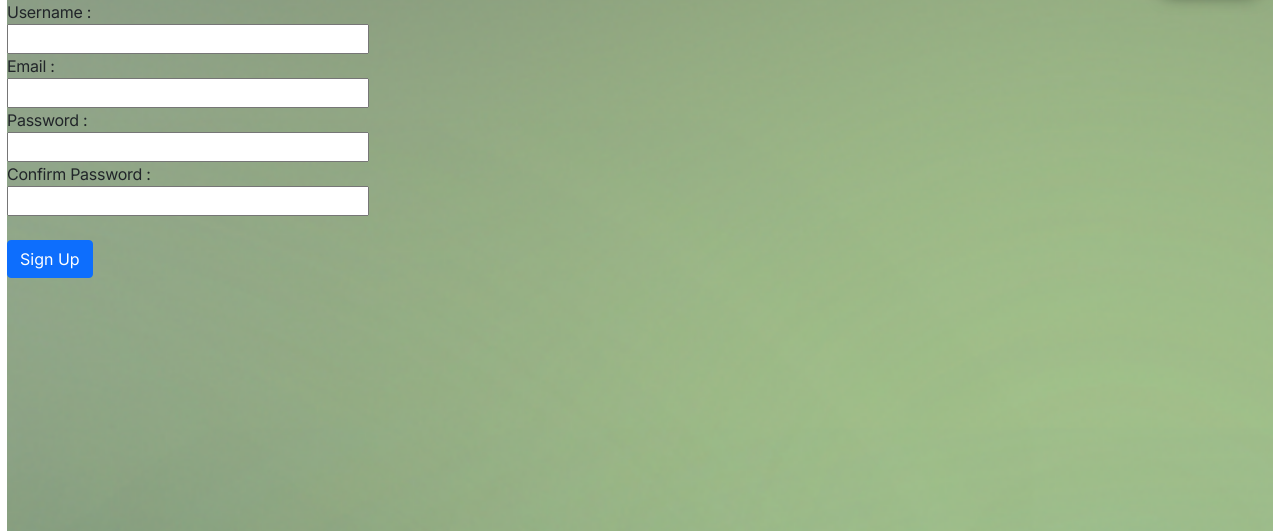
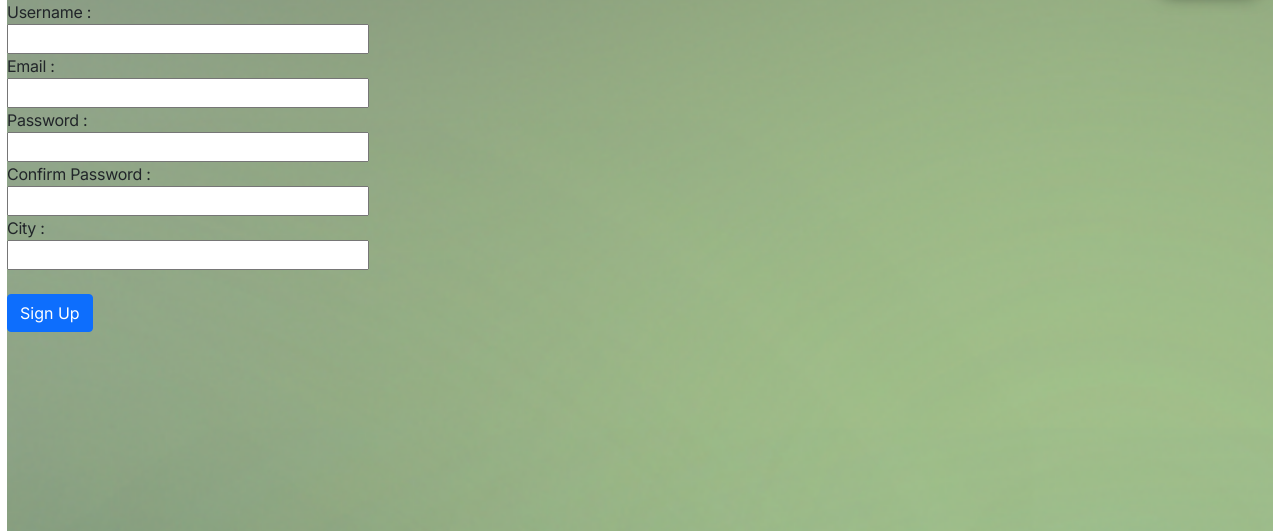
Before and after one commit to vineelbhatti/ywsos2021_web, a Flask app: page /signup in a window 1280 px wide. Shown: the part 66-597 px from the top of the page. Run offline with Flask 2, Linux system fonts and the light colour scheme; parts of the project's set-up code (start-up, migrations or seed data) failed here and were passed over; some libraries are stand-ins or nearby versions.

Commit message:
Add location to user details (#30)
* push

* hi

* Add location to user details

```diff
--- a/app.py
+++ b/app.py
@@ -16,6 +16,7 @@ from datetime import datetime, timezone, timedelta
 import pytz
 from werkzeug.utils import secure_filename
 from uuid import uuid4
+from geopy.geocoders import Nominatim
 
 app = Flask(__name__)
 app.config.from_object(Config)
@@ -87,6 +88,7 @@ class SignupForm(FlaskForm):
     email = StringField("Email :", validators = [DataRequired(), Email()])
     password = PasswordField("Password :", validators = [DataRequired()])
     confirm_password = PasswordField("Confirm Password :", validators = [DataRequired(), EqualTo('password')])
+    city = StringField("City :")
     submit = SubmitField("Sign Up")
 ########################################################################
 #########################Routes#########################################
@@ -135,11 +137,15 @@ def signup():
     if signup_form.validate_on_submit():
         users = db['users']
         dt_now = datetime.now(tz=timezone.utc)
+        geolocator = Nominatim(user_agent="Your_Name")
+        location = geolocator.geocode(signup_form.city.data)
         user = {
             "username": signup_form.username.data,
             "email": signup_form.email.data,
             "password_hash": pbkdf2_sha256.hash(signup_form.password.data),
-            "signup_date": dt_now
+            "signup_date": dt_now,
+            "latitude": location.latitude,
+            "longitude": location.longitude
         }
         users.insert_one(user)
         session['logged_in'] = True
--- a/requirements.txt
+++ b/requirements.txt
@@ -19,6 +19,7 @@ Flask-Session==0.4.0
 Flask-WTF==0.15.1
 flatbuffers==1.12
 gast==0.4.0
+geopy==2.2.0
 google-auth==1.32.1
 google-auth-oauthlib==0.4.4
 google-pasta==0.2.0
--- a/templates/signup.html
+++ b/templates/signup.html
@@ -53,7 +53,9 @@
             {{signup_form.password.label}}<br />
             {{signup_form.password(size=32)}}<br />
             {{signup_form.confirm_password.label}}<br />
-            {{signup_form.confirm_password(size=32)}}<br /><br />
+            {{signup_form.confirm_password(size=32)}}<br />
+            {{signup_form.city.label}}<br />
+            {{signup_form.city(size=32)}}<br /><br />
             {{signup_form.submit(class_="btn btn-primary")}}
         </form>
     </main>
```
